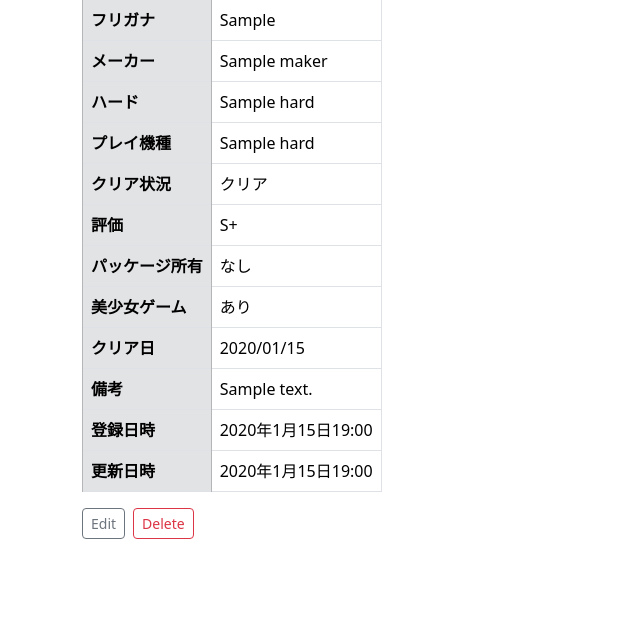
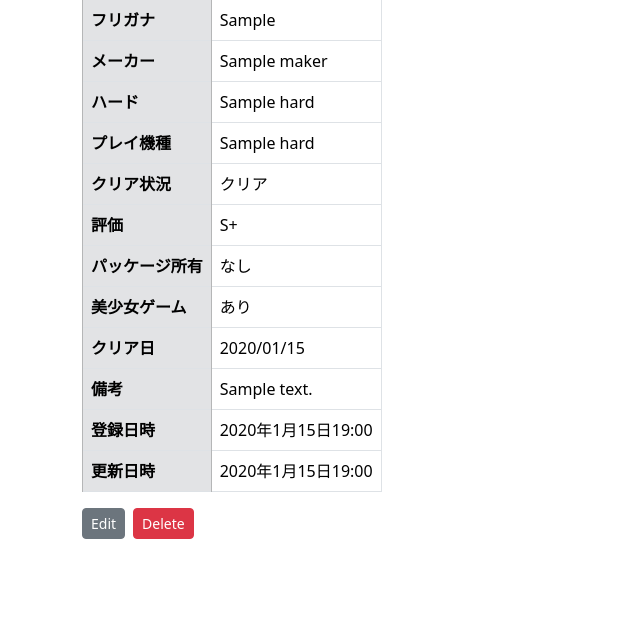
Before and after one commit to hara191204/tsumigee_database, a Django app: page /games/1/ in a window 1280 px wide. Shown: the part 131-750 px from the top of the page, without its empty margins (0-640 px from the left). Run offline with Django 5.2, Linux system fonts and the light colour scheme; tables that the repository leaves empty hold one stand-in row (values such as "Sample post").

Commit message:
style: use filled buttons instead of outline on detail pages
Co-Authored-By: Claude Sonnet 4.6 <noreply@anthropic.com>

```diff
--- a/app/templates/tsumigee_database/game_detail.html
+++ b/app/templates/tsumigee_database/game_detail.html
@@ -56,13 +56,13 @@
   </table>
   <div class="d-flex gap-2 mt-2">
     <a href="{% url 'tsumigee_database:game_update' game.pk %}"
-       class="btn btn-outline-secondary btn-sm">Edit</a>
+       class="btn btn-secondary btn-sm">Edit</a>
     <form method="post"
           action="{% url 'tsumigee_database:game_delete' game.pk %}"
           class="d-inline"
           onsubmit="return confirm('「{{ game.title }}」を削除しますか？この操作は取り消せません。')">
       {% csrf_token %}
-      <button type="submit" class="btn btn-outline-danger btn-sm">Delete</button>
+      <button type="submit" class="btn btn-danger btn-sm">Delete</button>
     </form>
   </div>
 {% endblock content %}
--- a/app/templates/tsumigee_database/hard_detail.html
+++ b/app/templates/tsumigee_database/hard_detail.html
@@ -20,13 +20,13 @@
   </table>
   <div class="d-flex gap-2 mt-2">
     <a href="{% url 'tsumigee_database:hard_update' object.pk %}"
-       class="btn btn-outline-secondary btn-sm">Edit</a>
+       class="btn btn-secondary btn-sm">Edit</a>
     <form method="post"
           action="{% url 'tsumigee_database:hard_delete' object.pk %}"
           class="d-inline"
           onsubmit="return confirm('「{{ object.name }}」を削除しますか？この操作は取り消せません。')">
       {% csrf_token %}
-      <button type="submit" class="btn btn-outline-danger btn-sm">Delete</button>
+      <button type="submit" class="btn btn-danger btn-sm">Delete</button>
     </form>
   </div>
 {% endblock content %}
--- a/app/templates/tsumigee_database/maker_detail.html
+++ b/app/templates/tsumigee_database/maker_detail.html
@@ -28,13 +28,13 @@
   </table>
   <div class="d-flex gap-2 mt-2">
     <a href="{% url 'tsumigee_database:maker_update' object.pk %}"
-       class="btn btn-outline-secondary btn-sm">Edit</a>
+       class="btn btn-secondary btn-sm">Edit</a>
     <form method="post"
           action="{% url 'tsumigee_database:maker_delete' object.pk %}"
           class="d-inline"
           onsubmit="return confirm('「{{ object.name }}」を削除しますか？この操作は取り消せません。')">
       {% csrf_token %}
-      <button type="submit" class="btn btn-outline-danger btn-sm">Delete</button>
+      <button type="submit" class="btn btn-danger btn-sm">Delete</button>
     </form>
   </div>
 {% endblock content %}
```
